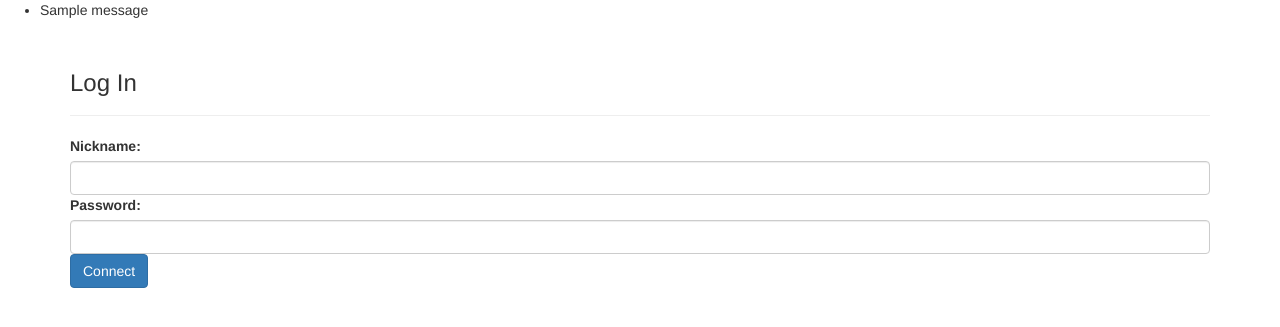
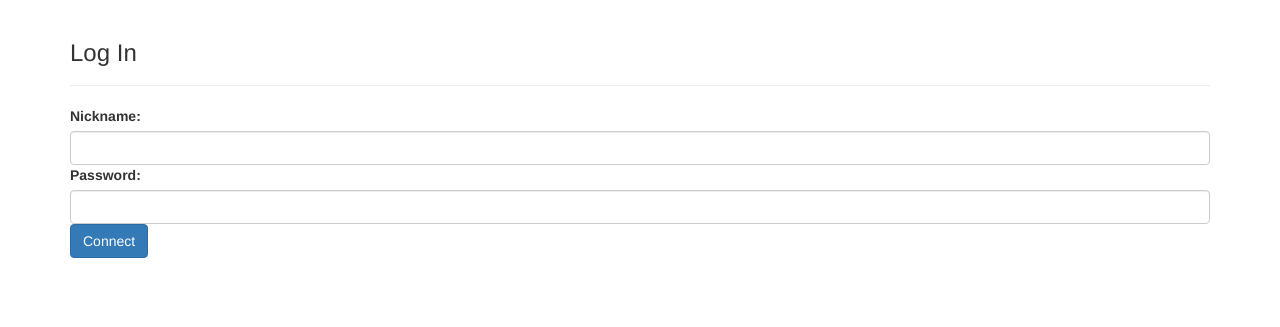
Before and after one commit to Luicko/PROYECTOINTERCRUISES, a Flask app: page / in a window 1280 px wide. Shown: the top 327 px of the page. Run offline with Flask 2, Linux system fonts and the light colour scheme; tables that the repository leaves empty hold one stand-in row (values such as "Sample post"); one stand-in notice (Sample message) is shown; parts of the project's set-up code (start-up, migrations or seed data) failed here and were passed over; some libraries are stand-ins or nearby versions.

Commit message:
Update index.html

```diff
--- a/intercruises/templates/index.html
+++ b/intercruises/templates/index.html
@@ -1,16 +1,17 @@
 {% import "bootstrap/wtf.html" as wtf %}
 {% extends 'base.html' %}
 {% block content %}
+<div class="container">
 {% with messages = get_flashed_messages() %}
-      {% if messages %}
-        <ul>
-            {% for message in messages %}
-              <li>{{ message }} </li>
-            {% endfor %}
-        </ul>
-      {% endif %}
+  {% if messages %}
+    <script>
+      var messages = {{ messages | safe }};
+      for (var i=0; i<messages.length; i++) {
+        alert(messages[i]);
+      }
+    </script>
+  {% endif %}
 {% endwith %}
-<div class="container">
   <div class="page-header">
     <h3>Log In</h3>
   </div>
```
